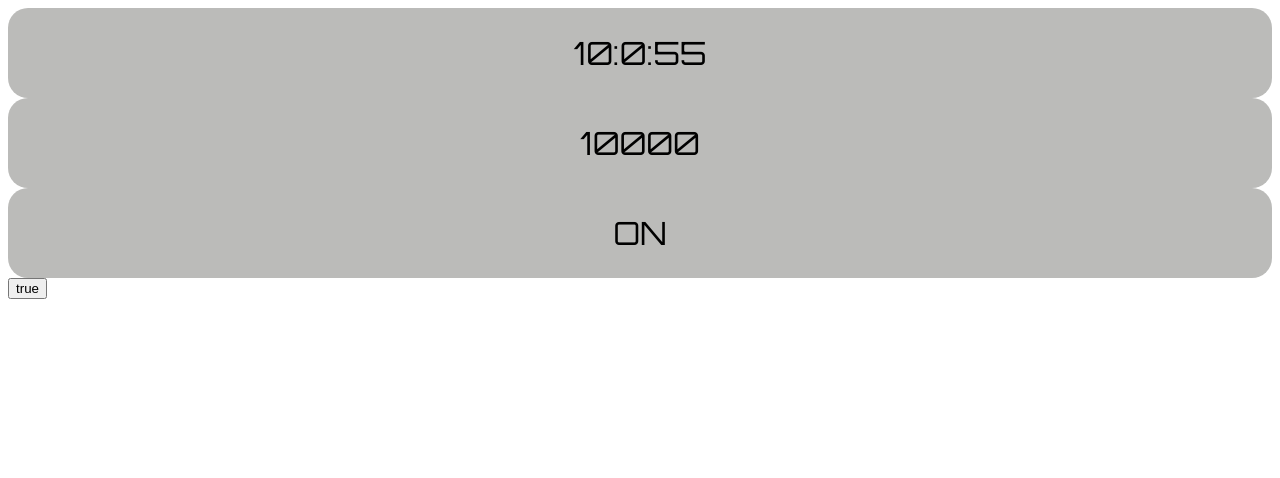
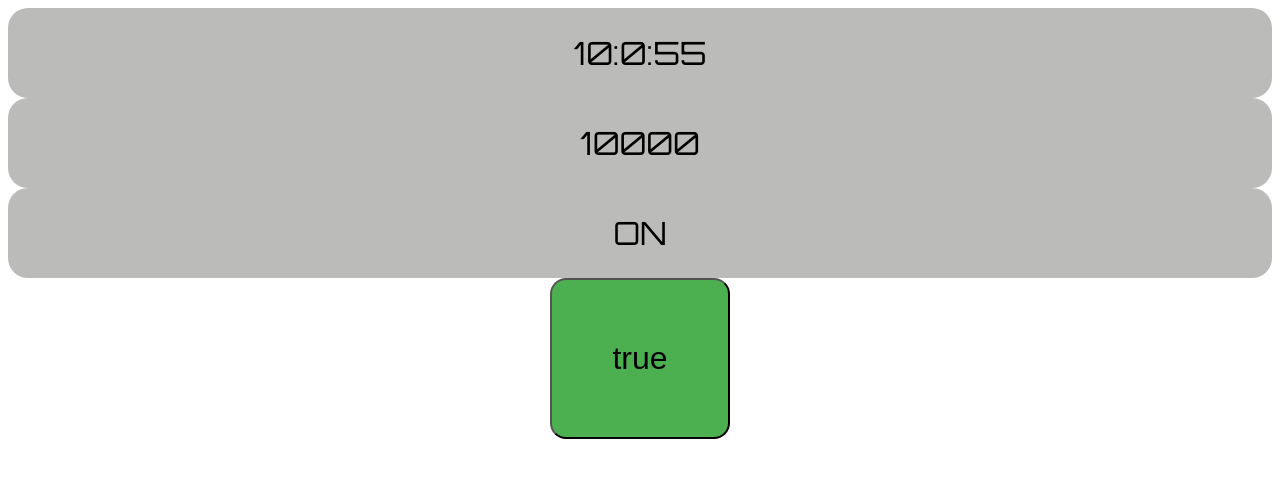
Before and after one commit to CucinaDeVille/EA-Lab02b, a React (Vite) app: page / in a window 1280 px wide. Shown: the top 478 px of the page. Built offline with nearby package versions, Linux system fonts and the light colour scheme.

Commit message:
feat(button): :lipstick: add required css to button

```diff
--- a/src/App.css
+++ b/src/App.css
@@ -0,0 +1,8 @@
+.NiceButton {
+    border-radius: 16px;
+    padding: 60px;
+    display: block;
+    margin: auto;
+    background-color: #4CAF50;
+    font-size: 32px;
+}
```
